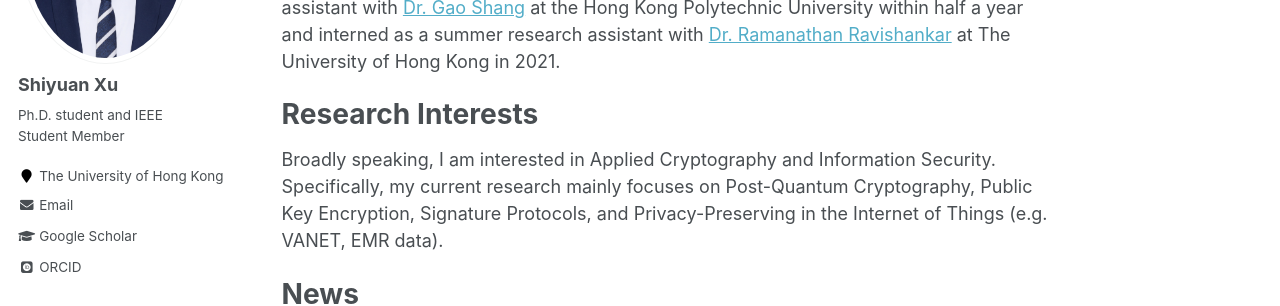
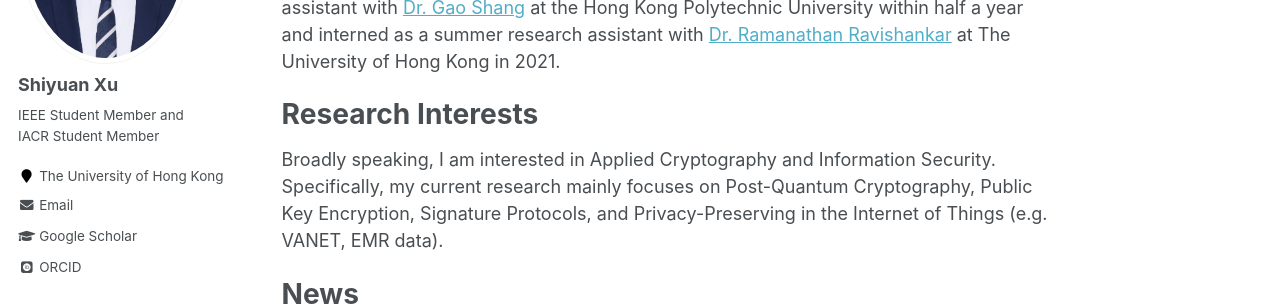
Before and after one commit to shiyuanjack/shiyuanjack.github.io, a Jekyll site: the page built from _pages/about.md, in a window 1280 px wide. Shown: the part 295-601 px from the top of the page. Built offline with Jekyll 4.4.1, drawn with Linux system fonts in a browser that asks for light colours; some web fonts are replaced.

Commit message:
config.yml

```diff
--- a/_config.yml
+++ b/_config.yml
@@ -82,7 +82,7 @@ analytics:
 author:
   name             : "Shiyuan Xu"
   avatar           : "profile.png"
-  bio              : "Ph.D. student and IEEE Student Member"
+  bio              : "IEEE Student Member and IACR Student Member"
   location         : "The University of Hong Kong"
   employer         :
   #pubmed           : "https://www.ncbi.nlm.nih.gov/pubmed/?term=john+snow"
```
